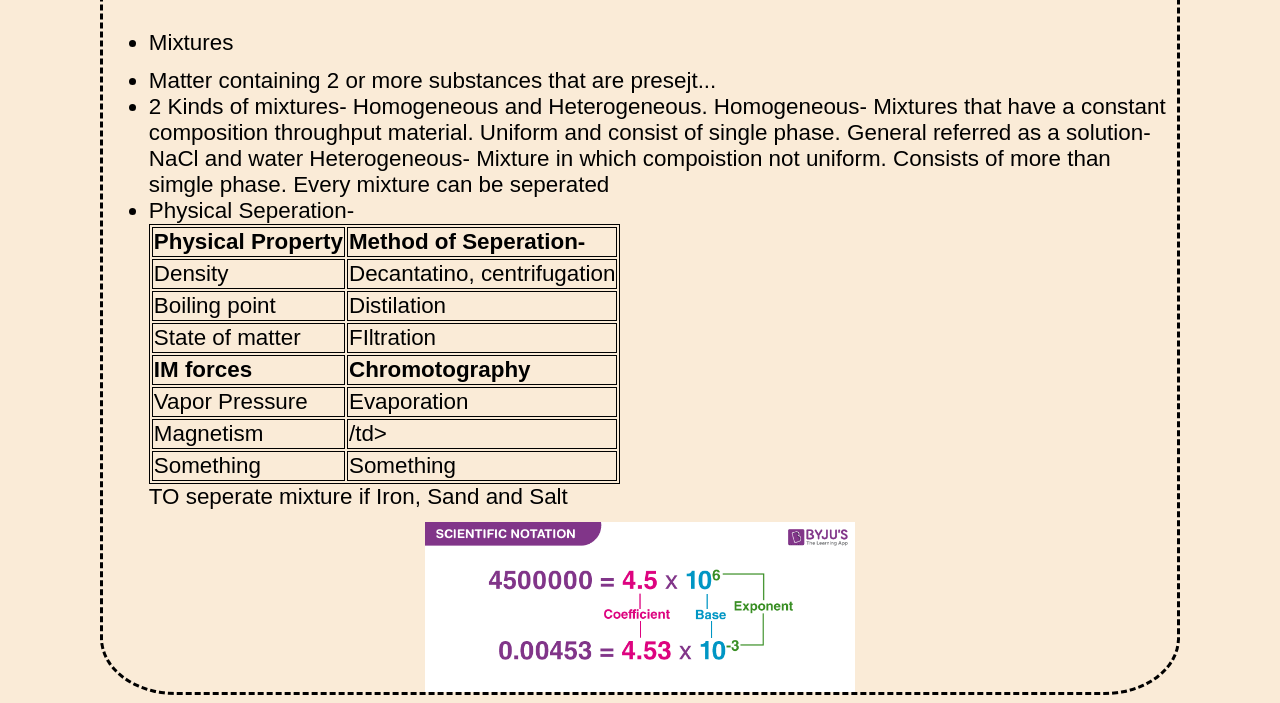
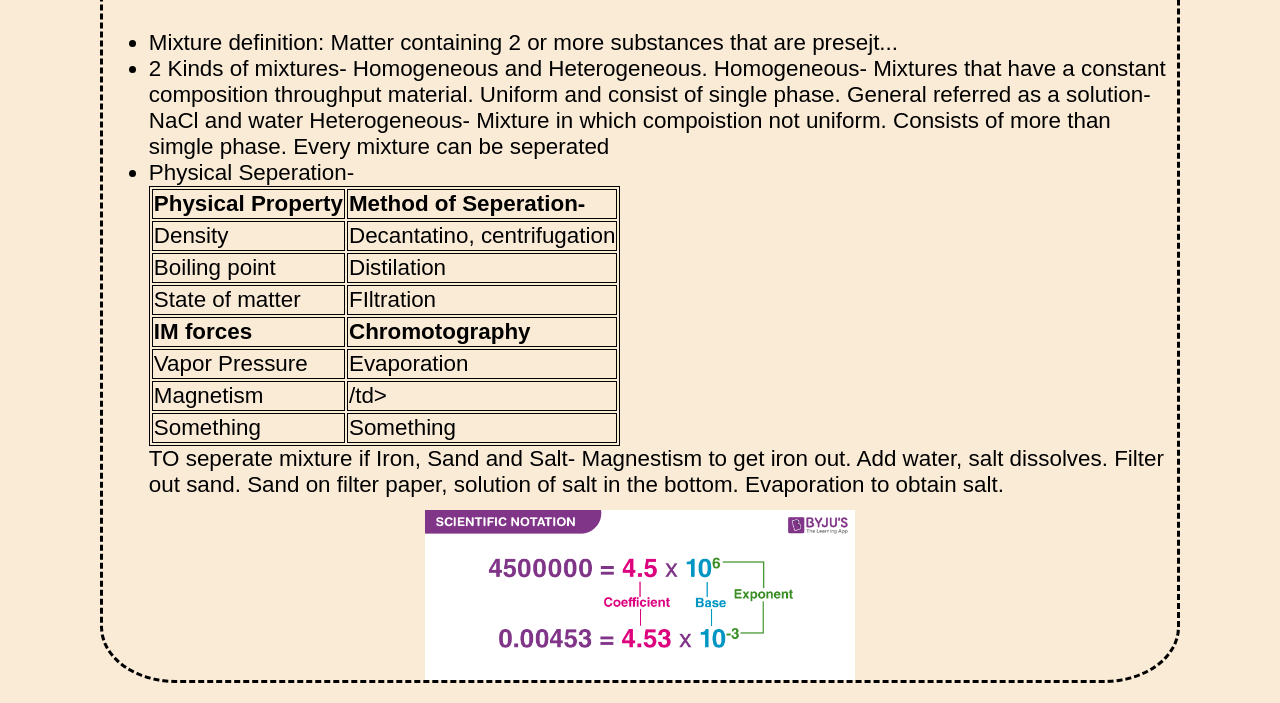
Before and after one commit to AaditBhatia/Chem111, a plain HTML site: page chem111/lecture3.html in a window 1280 px wide. Shown: the part 123-826 px from the top of the page. Drawn offline with Linux system fonts and the light colour scheme.

Commit message:
Update lecture3.html

```diff
--- a/chem111/lecture3.html
+++ b/chem111/lecture3.html
@@ -10,9 +10,8 @@
 <body>
     <h1>Lecture 3 notes: </h1>
     <ul id="lecbullets">
-    <li><p1>Mixtures</p1></li></br>
     <li><p1>
-        Matter containing 2 or more substances that are presejt...
+        Mixture definition: Matter containing 2 or more substances that are presejt...
     </p1></li>
     <li><p1>
        2 Kinds of mixtures- Homogeneous and Heterogeneous.
@@ -60,7 +59,7 @@
             <td>Something</td>
         </tr>
     </table>
-    TO seperate mixture if Iron, Sand and Salt
+    TO seperate mixture if Iron, Sand and Salt- Magnestism to get iron out. Add water, salt dissolves. Filter out sand. Sand on filter paper, solution of salt in the bottom. Evaporation to obtain salt.
     </p1></li>
     </ul>
     <div><img src="images/Scientific-notation.png" alt="Something" class="responsivescin" /></div>
```
